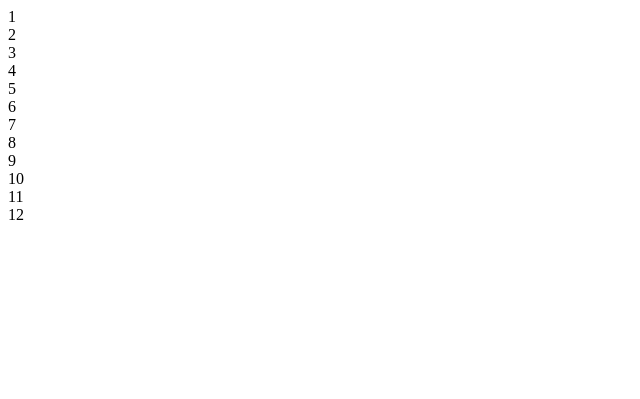
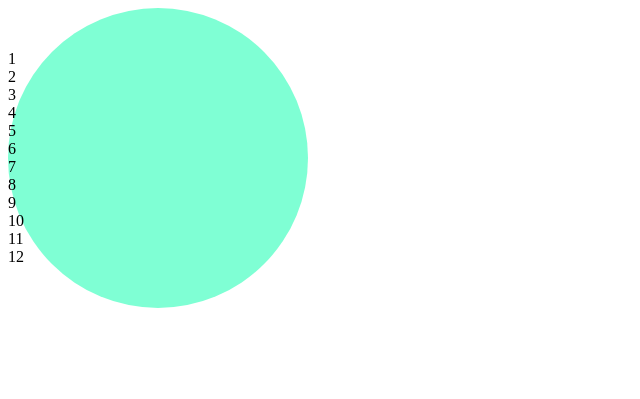
Before and after one commit to Jnishha/Clock, a plain HTML site: page index.html in a window 1280 px wide. Shown: the whole page, without its empty margins (0-640 px from the left). Drawn offline with Linux system fonts and the light colour scheme.

Commit message:
index.html

```diff
--- a/index.html
+++ b/index.html
@@ -8,7 +8,6 @@
 </head>
 <body>
     <div  class="clock">
-         <div class="face">
             <div class="num" id="1"><span>1</span></div>
             <div class="num" id="2"><span>2</span></div>
             <div class="num"id="3"><span>3</span></div>
@@ -24,7 +23,6 @@
             <div class="seconds"></div>
             <div class="minutes"></div>
             <div class=hours"></div>
-        </div>
     </div>
 </body>
 </html>
--- a/style.css
+++ b/style.css
@@ -1,3 +1,6 @@
+body{
+    align-items: center;
+}
 .minutes{
     animation: cycle 6s infinite linear;
 }
@@ -9,10 +12,14 @@
     to{ transform: rotate(360deg);}
 }
 
-#clock{
-    width:80px;
-    height: auto;
+.clock{
+    width:300px;
+    height: 300px;
     border-radius: 50%;
+    display: block;
+    align-items: center;
+    align-self: center;
+    align-content: center;
     background-color: aquamarine;
 }
 
```
